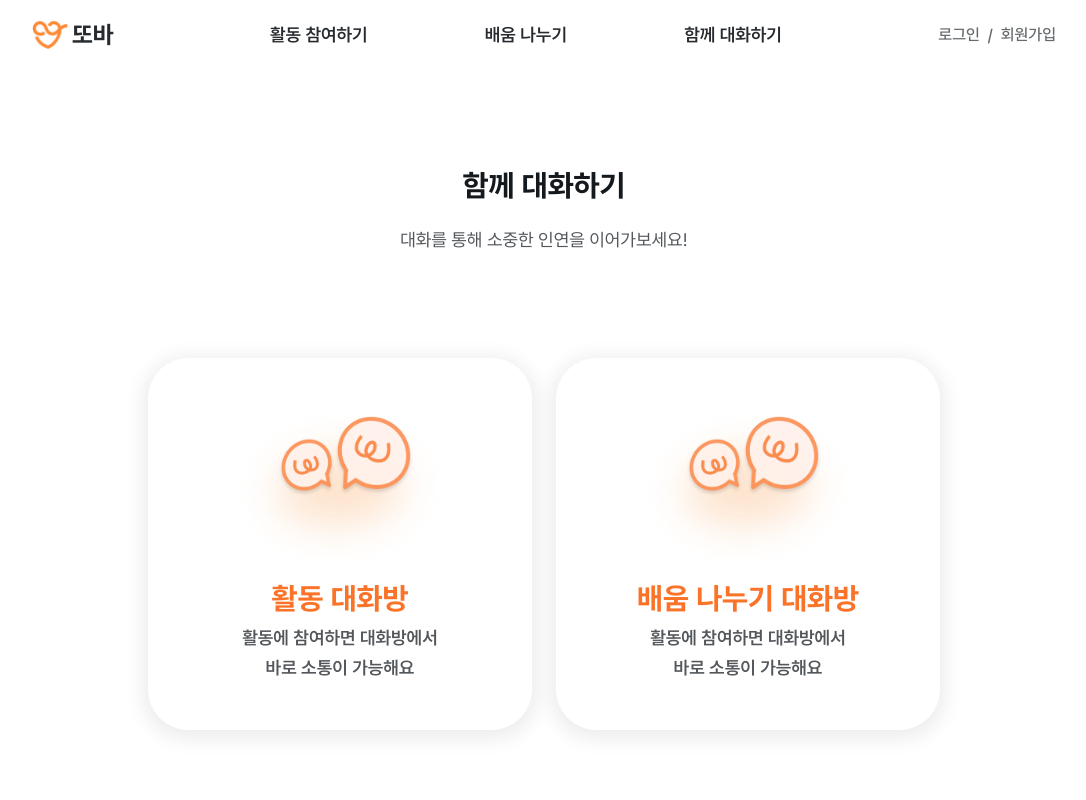
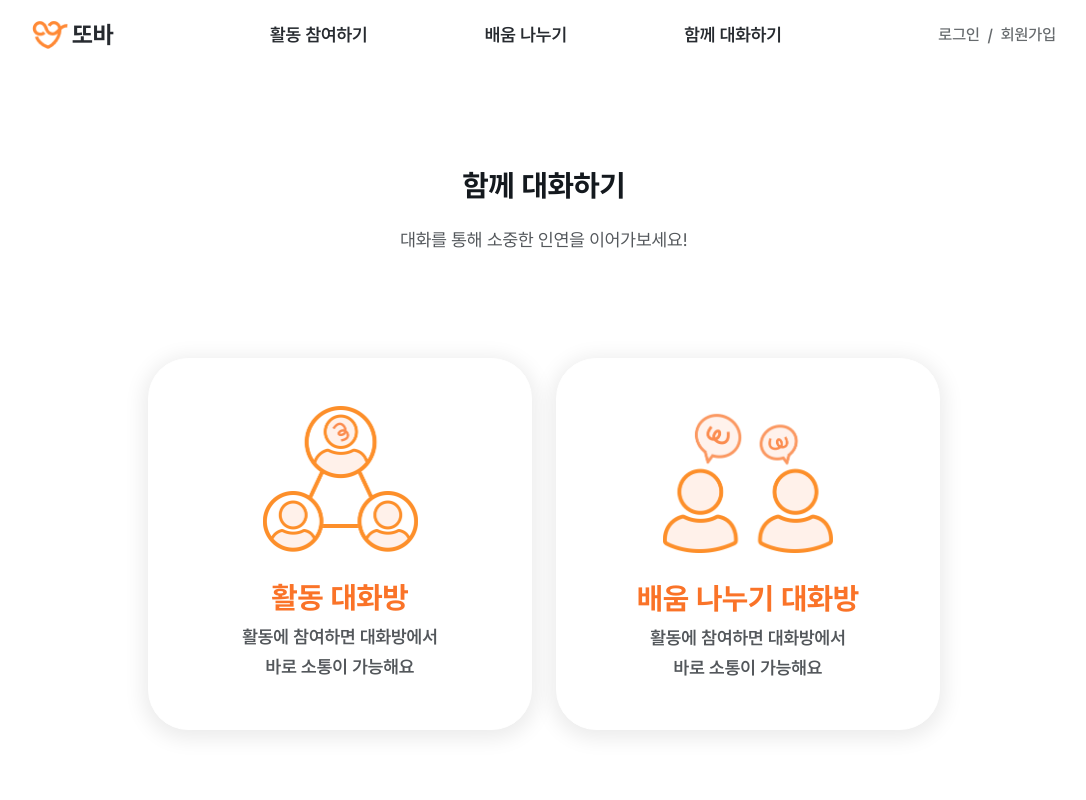
Before and after one commit to Kusitms-29th-Meetup-TeamE/Frontend, a Next.js app: page /chat in a window 1280 px wide. Shown: the top 800 px of the page, without its empty margins (96-1182 px from the left). Built offline with nearby package versions, Linux system fonts and the light colour scheme.

Commit message:
💄 Style(#92): image size and gap

```diff
--- a/src/app/chat/page.tsx
+++ b/src/app/chat/page.tsx
@@ -14,7 +14,7 @@ const style = {
   title: 'text-primary-orange6 text-h2 text-center',
   content: 'text-gray-08 text-body2 text-center',
   background:
-    'cursor-pointer w-full border border-white flex flex-col max-w-[384px] h-[372px] bg-white px-[80px] py-[46px] rounded-[40px] shadow-[0_4px_20px_5px_rgba(0,0,0,0.08)] hover:border hover:border-primary-orange6 hover:bg-primary-orange1',
+    'cursor-pointer w-[384px] border border-white flex flex-col justify-center items-center max-w-[384px] h-[372px] bg-white px-[80px] py-[46px] rounded-[40px] shadow-[0_4px_20px_5px_rgba(0,0,0,0.08)] hover:border hover:border-primary-orange6 hover:bg-primary-orange1',
   clicked: '!border !border-primary-orange6 !bg-primary-orange1',
 };
 
@@ -51,11 +51,11 @@ export default function Chat() {
           onClick={() => handleClick('activity')}
         >
           <Image
-            src={'/assets/main/how3.png'}
-            width={618}
-            height={42}
+            src={'/assets/chat/ddoba_groupchat.png'}
+            width={155}
+            height={145}
             alt=""
-            className=""
+            className="mb-5"
           />
 
           <div className={style.title}>활동 대화방</div>
@@ -69,11 +69,11 @@ export default function Chat() {
           onClick={() => handleClick('share')}
         >
           <Image
-            src={'/assets/main/how3.png'}
-            width={618}
-            height={42}
+            src={'/assets/chat/ddoba_directchat.png'}
+            width={170}
+            height={150}
             alt=""
-            className=""
+            className="mb-5"
           />
           <div className={style.title}>배움 나누기 대화방</div>
           <div className={style.content}>
```
